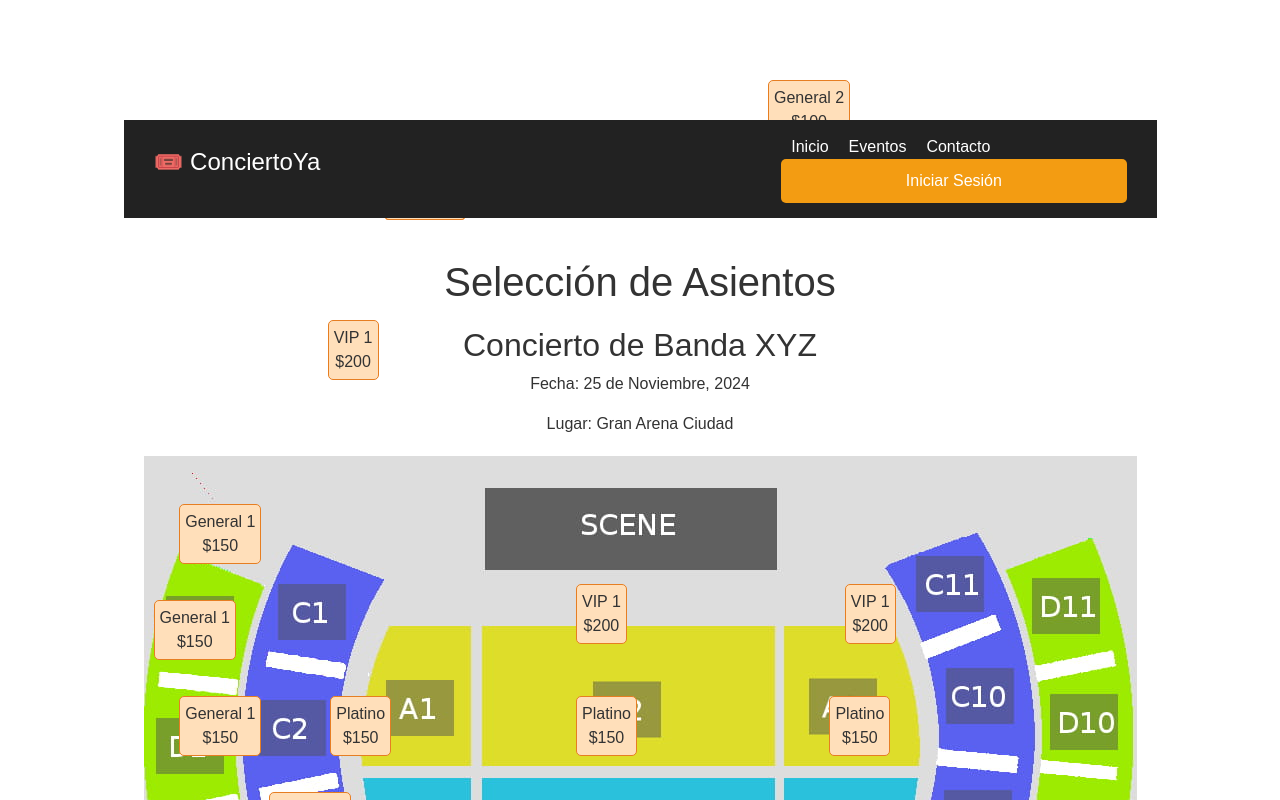
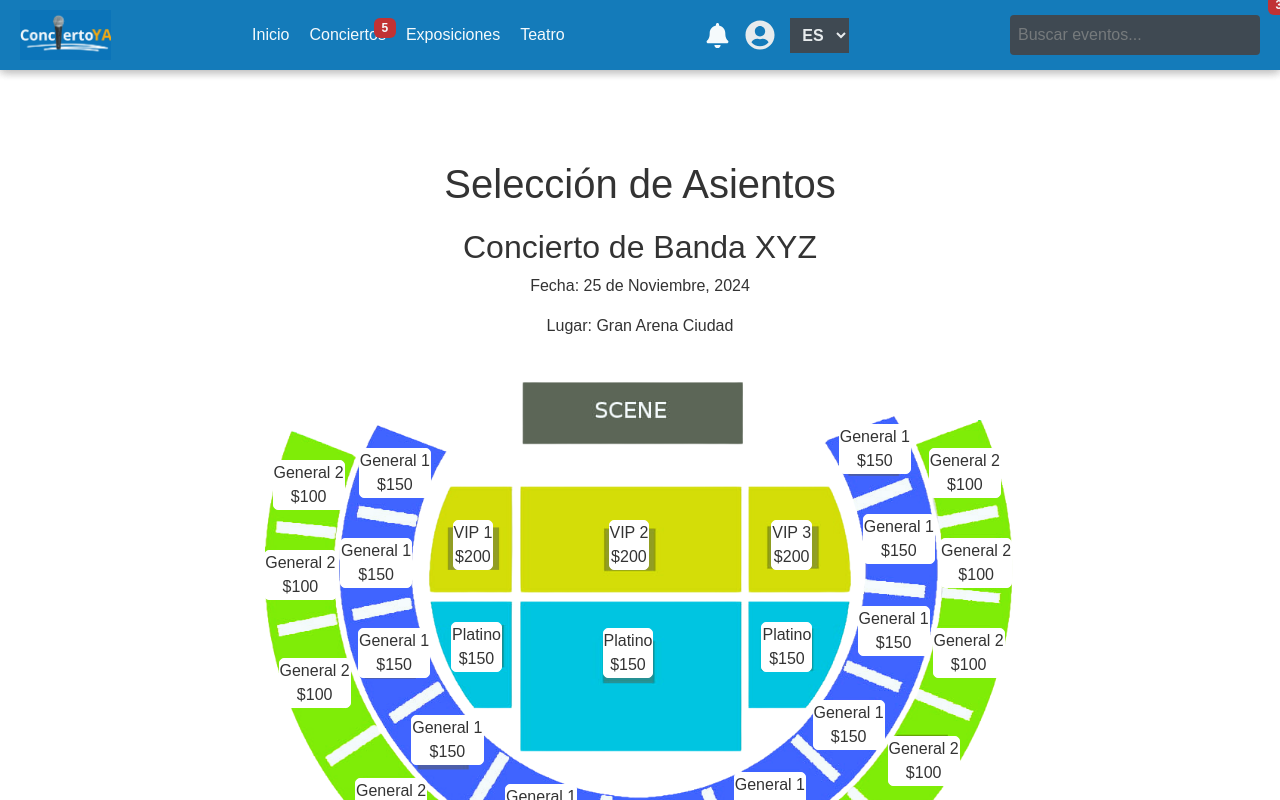
Before and after one commit to Marco-Sanint/ProyectoSoftware2ConciertosYa, a React (Vite) app in the folder Frontend-conciertoYa/: page /Seats in a window 1280 px wide. Shown: the top 800 px of the page. Built offline with nearby package versions, Linux system fonts and the light colour scheme.

Commit message:
Sillas mejoradas

```diff
--- a/Frontend-conciertoYa/src/components/Footer.css
+++ b/Frontend-conciertoYa/src/components/Footer.css
@@ -1,18 +1,20 @@
 /* Footer.css */
 .footer {
-  background-color: #1abc9c; /* Color de fondo */
+  background-color: #19dbb4; /* Color de fondo */
+  background: #19dbb4;
   color: white;
   text-align: center;
   padding: 20px 0; /* Mayor espacio vertical */
   position: relative;
   bottom: 0;
   width: 100%;
-  box-shadow: 0 -2px 10px rgba(0, 0, 0, 0.2); /* Sombra sutil */
+  box-shadow: 0 -2px 10px rgb(22, 160, 133); /* Sombra sutil */
 }
 
 .footer p {
   font-size: 16px;
   margin: 0;
+
 }
 
 .footer .social-links {
--- a/Frontend-conciertoYa/src/components/Header.css
+++ b/Frontend-conciertoYa/src/components/Header.css
@@ -13,14 +13,18 @@ body {
   display: flex;
   justify-content: space-between; /* Asegura separación equitativa */
   align-items: center; /* Centra verticalmente */
-  background-color: #282c34;
+  background-color: rgb(11,118,184);
+  opacity: 96% ;
   padding: 10px 20px; /* Ajusta el relleno */
-  color: #858484;
-  position: relative;
-  top: 50px;
+  color: #ffffff;
+  position: fixed;
+  top: 0px;
   left: 0;
   width: 100%; /* Asegura que ocupe todo el ancho */
-  z-index: 1000;
+  z-index: 100;
+  box-shadow: 0 2px 10px rgba(0, 0, 0, 0.2); /* Sombra sutil */
+  height: 70px;
+
 }
 
 .logo-container {
@@ -50,7 +54,7 @@ body {
 }
 
 .nav-link:focus {
-  outline: 2px solid #61dafb;
+  outline: 2px solid #ad2209;
 }
 
 .nav-link.conciertos {
@@ -61,7 +65,7 @@ body {
   position: absolute;
   top: -5px;
   right: -10px;
-  background-color: #ff4d4d;
+  background-color: #c72626;
   color: #fff;
   font-size: 0.8em;
   padding: 2px 6px;
--- a/Frontend-conciertoYa/src/components/SeatSelection.css
+++ b/Frontend-conciertoYa/src/components/SeatSelection.css
@@ -6,15 +6,7 @@ padding: 0;
 color: #333;
 }
 
-/* Header */
-.header {
-display: flex;
-justify-content: space-between;
-align-items: center;
-padding: 15px 30px;
-background-color: #222;
-color: #fff;
-}
+
 
 .logo {
 font-size: 1.5rem;
@@ -52,6 +44,19 @@ text-align: center;
 .event-info {
 margin: 20px 0;
 }
+.seat-container {
+    position: relative; /* Necesario para que los hijos absolute se posicionen correctamente */
+    width: 750px; /* Ajusta según el tamaño deseado */
+    height: 600px; /* Ajusta según el tamaño deseado */
+    margin: 0 auto; /* Centrar el contenedor */
+    border-radius: 50px solid #ddd; /* Opcional, para ver el borde del contenedor */
+    overflow: hidden; /* Evita que los elementos salgan del contenedor */
+}
+
+.seat-map {
+    width: 150%; /* Asegúrate de que la imagen cubra el contenedor */
+    height: 150%; /* Ajusta según sea necesario */
+}
 
 .seat-map {
 max-width: 100%;
@@ -60,10 +65,12 @@ height: auto;
 
 .seat-location {
 position: absolute;
-background: #ffdfba;
-border: 1px solid #e67e22;
+background: #ffffff;
+width: auto;
+height: auto;
+border: 1px solid #ffffff;
 border-radius: 5px;
-padding: 5px;
+padding: px;
 cursor: move;
 }
 
--- a/Frontend-conciertoYa/src/components/SeatSelection.jsx
+++ b/Frontend-conciertoYa/src/components/SeatSelection.jsx
@@ -1,28 +1,42 @@
 import React, { useState } from "react";
 import Draggable from "react-draggable";
 import "./SeatSelection.css";
+import Footer from "./Footer";
+import Header from "./Header";
+
 
 const SeatSelection = () => {
 const [seats, setSeats] = useState([
-{ id: 1, name: "VIP 1", price: 200, selected : false, position: { top: "73%", left: "45%" } },
-{ id: 2, name: "VIP 1", price: 200, selected : false, position: { top: "40%", left: "25.6%" } },
-{ id: 3, name: "VIP 1", price: 200, selected : false, position: { top: "73%", left: "66%" } },
-{ id: 4, name: "Platino ", price: 150, selected : false,position: { top: "87%", left: "25.8%" } },
-{ id: 5, name: "Platino ", price: 150, selected : false,position: { top: "87%", left: "45%" } },
-{ id: 5, name: "Platino ", price: 150, selected : false,position: { top: "87%", left: "64.8%" } },
-{ id: 6, name: "General 1", price: 150,selected : false , position: { top: "63%", left: "14%" } },
-{ id: 6, name: "General 1", price: 150,selected : false , position: { top: "75%", left: "12%" } },
-{ id: 6, name: "General 1", price: 150,selected : false , position: { top: "87%", left: "14%" } },
-{ id: 6, name: "General 1", price: 150,selected : false , position: { top: "99%", left: "21%" } },
-{ id: 6, name: "General 1", price: 150,selected : false , position: { top: "108%", left: "33%" } },
-{ id: 6, name: "General 1", price: 150,selected : false , position: { top: "20%", left: "30%" } },
-{ id: 6, name: "General 1", price: 150,selected : false , position: { top: "20%", left: "30%" } },
-{ id: 6, name: "General 1", price: 150,selected : false , position: { top: "20%", left: "30%" } },
-{ id: 6, name: "General 1", price: 150,selected : false , position: { top: "20%", left: "30%" } },
-{ id: 6, name: "General 1", price: 150,selected : false , position: { top: "20%", left: "30%" } },
-{ id: 6, name: "General 1", price: 150,selected : false , position: { top: "20%", left: "30%" } },
+{ id: 1, name: "VIP 1", price: 200, selected : false, position: { top: "27%", left: "25%" } },
+{ id: 2, name: "VIP 2", price: 200, selected : false, position: { top: "27%", left: "45.8%" } },
+{ id: 3, name: "VIP 3", price: 200, selected : false, position: { top: "27%", left: "67.5%" } },
+{ id: 4, name: "Platino ", price: 150, selected : false,position: { top: "44%", left: "24.8%" } },
+{ id: 5, name: "Platino ", price: 150, selected : false,position: { top: "45%", left: "45%" } },
+{ id: 6, name: "Platino ", price: 150, selected : false,position: { top: "44%", left: "66.2%" } },
+{ id: 7, name: "General 1", price: 150,selected : false , position: { top: "15%", left: "12.5%" } },
+{ id: 8, name: "General 1", price: 150,selected : false , position: { top: "30%", left: "10%" } },
+{ id: 9, name: "General 1", price: 150,selected : false , position: { top: "45%", left: "12.4%" } },
+{ id: 10, name: "General 1", price: 150,selected : false , position: { top: "59.5%", left: "19.5%" } },
+{ id: 11, name: "General 1", price: 150,selected : false , position: { top: "71%", left: "32%" } },
+{ id: 12, name: "General 1", price: 150,selected : false , position: { top: "74%", left: "47.8%" } },
+{ id: 13, name: "General 1", price: 150,selected : false , position: { top: "69%", left: "62.5%" } },
+{ id: 14, name: "General 1", price: 150,selected : false , position: { top: "57%", left: "73%" } },
+{ id: 15, name: "General 1", price: 150,selected : false , position: { top: "41.3%", left: "79%" } },
+{ id: 16, name: "General 1", price: 150,selected : false , position: { top: "26%", left: "79.7%" } },
+{ id: 17, name: "General 1", price: 150,selected : false , position: { top: "11%", left: "76.5%" } },
 
-{ id: 7, name: "General 2", price: 100, selected : false, position: { top: "10%", left: "60%" } },
+{ id: 18, name: "General 2", price: 100, selected : false, position: { top: "17%", left: "1%" } },
+{ id: 19, name: "General 2", price: 100, selected : false, position: { top: "32%", left: "-0.1%" } },
+{ id: 20, name: "General 2", price: 100, selected : false, position: { top: "50%", left: "1.8%" } },
+{ id: 21, name: "General 2", price: 100, selected : false, position: { top: "70%", left: "12%" } },
+{ id: 22, name: "General 2", price: 100, selected : false, position: { top: "83.2%", left: "28.5%" } },
+{ id: 23, name: "General 2", price: 100, selected : false, position: { top: "86.9%", left: "49%" } },
+{ id: 24, name: "General 2", price: 100, selected : false, position: { top: "80%", left: "68%" } },
+{ id: 25, name: "General 2", price: 100, selected : false, position: { top: "63%", left: "83%" } },
+{ id: 26, name: "General 2", price: 100, selected : false, position: { top: "45%", left: "89%" } },
+{ id: 27, name: "General 2", price: 100, selected : false, position: { top: "30%", left: "90%" } },
+{ id: 28, name: "General 2", price: 100, selected : false, position: { top: "15%", left: "88.5%" } },
+
 ]);
 
 const [cart, setCart] = useState([]);
@@ -36,16 +50,11 @@ if (seat && !cart.includes(seat)) {
 };
 
 return (
+<>
     <div className="page-container">
-    <header className="header">
-    <div className="logo">🎟️ ConciertoYa</div>
-    <nav className="nav">
-        <a href="#inicio">Inicio</a>
-        <a href="#eventos">Eventos</a>
-        <a href="#contacto">Contacto</a>
-        <button className="login-btn">Iniciar Sesión</button>
-    </nav>
-    </header>
+        <div className="header">
+        <Header />
+        </div>
 
     <main className="main-content">
         <h1>Selección de Asientos</h1>
@@ -56,17 +65,13 @@ return (
         </div>
 
         <div className="seat-selection">
-        <div className="seat-map-container">
+        <div className="seat-container">
             <img
-            src="/imagenes/seating-circular.jpg"
+            src="/imagenes/DistribucionEscenario.png"
             alt="Mapa de asientos"
             className="seat-map"
             />
-
-        {/* Mostrar precios en la posición de cada localidad */}
-        {seats
-        .filter((seat) => !seat.selected)
-        .map((seat) => (
+            {seats.filter((seat) => !seat.selected).map((seat) => (
             <Draggable key={seat.id} onStop={() => handleDrop(seat.id)}>
                 <div
                 className="seat-location"
@@ -79,7 +84,6 @@ return (
         </div>
         </div>
 
-    {/* Carrito */}
         <div className="cart">
         <h3>Carrito</h3>
         {cart.length > 0 ? (
@@ -94,16 +98,10 @@ return (
         <button className="pay-btn">Proceder al Pago</button>
         </div>
     </main>
+    </div>
 
-    <footer className="footer">
-    <p>© 2024 ConciertoYa. Todos los derechos reservados.</p>
-    <div className="social-links">
-        <a href="https://facebook.com">Facebook</a>
-        <a href="https://instagram.com">Instagram</a>
-        <a href="https://twitter.com">Twitter</a>
-    </div>
-    </footer>
-</div>
+    <Footer />
+</>
 );
 };
 
```
Also changed, not shown: Frontend-conciertoYa/public/imagenes/DistribucionEscenario.png (added). Lines whose indentation alone changed are shown as unchanged.
